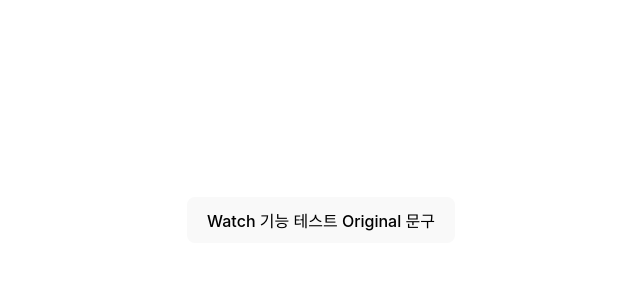
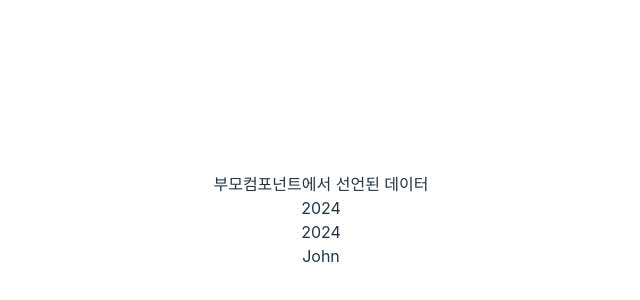
Before and after one commit to upperrr/vita-basic, a Vue app: page / in a window 1280 px wide. Shown: the part 180-480 px from the top of the page, without its empty margins (319-959 px from the left). Built offline with nearby package versions, Linux system fonts and the light colour scheme.

Commit message:
:sparkles: feat: ‘옵션 API’ 와 ‘컴포지션 API’

```diff
--- a/src/App.vue
+++ b/src/App.vue
@@ -1,37 +1,45 @@
 <template>
   <div>
-    <button @click="changeMessage">{{ message }}</button>
-    <div>{{ watchMessage }}</div>
-
+    <!-- v-bind를 생략해도 된다. 축약형 -->
+    <!-- <ChildComponent v-bind:sendProps1="title" v-bind:sendProps2="createAt" v-bind:sendProps3="odj" /> -->
+    <ChildComponent :sendProps1="title" :sendProps2="createAt" :sendProps3="obj" />
   </div>
 </template>
 
-<script>
-export default {
-  data () {
+<!-- composition api에서는 setup이라는 키워드가 반드시 필요하다 -->
+<script setup lang="ts">
+import ChildComponent from './components/ChildComponent.vue'
+import { reactive, ref } from 'vue'
 
-    return {
-      message: "Watch 기능 테스트 Original 문구",
-      watchMessage: ''
-    }
-  },
-  // message가 변경되는 것을 지켜 보고 있다가 changeMessage가 동작 될 때 작동한다.
-  watch: {
-    message() {
-      // window.alert("message 변수에 담긴 데이터가 변경 되었습니다.")
-      this.watchMessage = 'Watch 동작'
+interface Obj {
+  id: number,
+  name: string
+}
 
-    },
-  },
-  methods: {
-    changeMessage() {
-      console.log('함수 호출');
-      this.message = '변경된 message 데이터 입니다'
-    },
-  },
-}
+const title = ref<string>("부모컴포넌트에서 선언된 데이터")
+const createAt = ref<number>(2024)
+const obj = reactive<Obj>({
+  id: 2024,
+  name: 'John'
+})
+
+// export default {
+//     components: {
+//       ChildComponent,
+//   },
+//   data () {
+//     return {
+//       title: "부모컴포넌트에서 선언된 데이터",
+//       createAt: 2024,
+//       obj: {
+//         id: 2024,
+//         name: "john",
+//       },
+//     }
+//   },
+// }
 </script>
 
-<style scoped>
+<style lang="scss" scoped>
 
 </style>
--- /dev/null
+++ b/src/components/ChildComponent.vue
@@ -0,0 +1,51 @@
+<template>
+    <div>
+        <div>{{ props.sendProps1 }}</div>
+        <div>{{ props.sendProps2 }}</div>
+        <div>{{ props.sendProps3.id }}</div>
+        <div>{{ props.sendProps3.name }}</div>
+    </div>
+</template>
+
+<script setup lang="ts">
+import {toRefs} from 'vue'
+
+// * Options API로 변경.
+// defineProps 내장 함수의 사용
+// *script setup lang="ts" 의 사용
+// *내부 export문은 전부 지움
+interface Obj {
+  id: number,
+  name: string
+}
+
+// 1. 컴포지션API에서 타입 스크립트를 활용하는 방법
+// 1-1. Prop 받은 데이터 형식에 맞게 타입을 지정해준다.
+
+// Prop 받은 데이터 이름 자체에 미리 선언해둔 타입을 설정해준다.
+interface Props {
+    sendProps1: String,
+    sendProps2: Number,
+    sendProps3: Object,
+}
+// defineProps toRefs 내장함수를 통해 Prop받은 데이터를 활용하여 템플릿 부분에 호출하여 사용한다.
+const props = defineProps<Props>() //별도로 import 선언 없이도 사용이 가능 하다.
+
+//객체 분해를 통해 더 간편하게 활용 할 수 있도록 도와준다
+const {sendProps1, sendProps2, sendProps3} = toRefs(props)
+
+// export default {
+//     props: {
+//         sendProps1: String,
+//         sendProps2: Number,
+//         sendProps3: Object,
+//     },
+//     data () {
+//         return {}
+//     }
+// }
+</script>
+
+<style  scoped>
+
+</style>
```
Also changed, not shown: src/ifRendering.vue (+55 -0 lines), watch.vue (added, +43 -0 lines).
